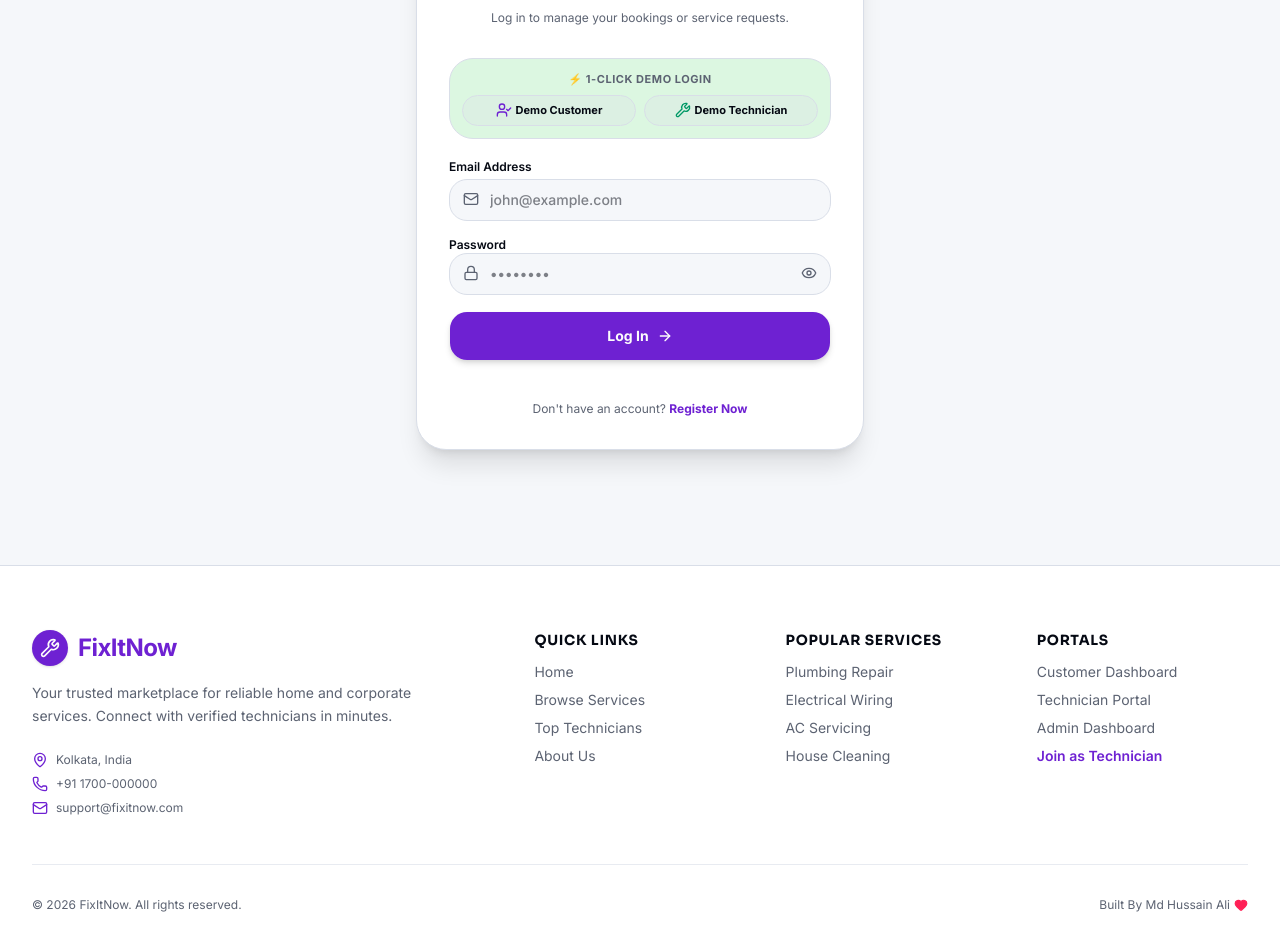
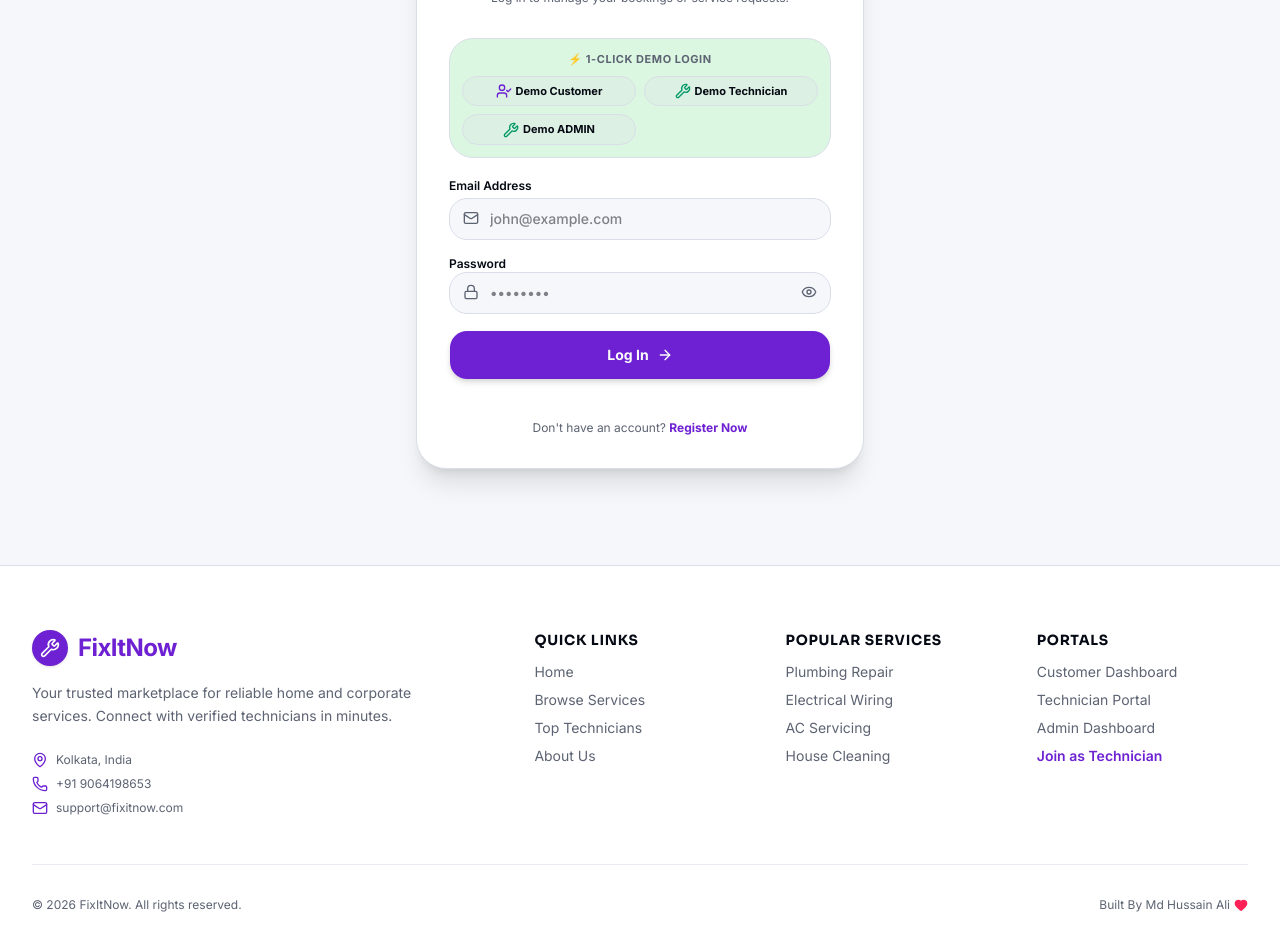
Before and after one commit to hussainali2023/fixit-frontend, a Next.js app: page /login in a window 1280 px wide. Shown: the part 300-1245 px from the top of the page. Built offline with nearby package versions, Linux system fonts and the light colour scheme; no server answers.

Commit message:
fix some issues

```diff
--- a/app/(authGroup)/_components/LoginForm.tsx
+++ b/app/(authGroup)/_components/LoginForm.tsx
@@ -11,8 +11,9 @@ import { zodResolver } from "@hookform/resolvers/zod";
 import { LoginAction } from "../_actions/authActions";
 import { toast } from "sonner";
 
-const DEMO_CUSTOMER = { email: "testcustomer999@fix.com", pass: "password123" };
+const DEMO_CUSTOMER = { email: "customer1@fix.com", pass: "123456" };
 const DEMO_TECHNICIAN = { email: "technician1@fix.com", pass: "123456" };
+const DEMO_ADMIN = { email: "admin@fix.com", pass: "123456" };
 
 const LoginForm = () => {
   const [showPassword, setShowPassword] = useState(false);
@@ -96,6 +97,17 @@ const LoginForm = () => {
             <Wrench className="w-3.5 h-3.5 text-emerald-600" />
             <span>Demo Technician</span>
           </Button>
+
+          <Button
+            type="button"
+            variant="outline"
+            size="sm"
+            onClick={() => handleQuickDemo(DEMO_ADMIN.email, DEMO_ADMIN.pass, "Admin")}
+            className="rounded-xl text-[11px] font-bold py-1.5 px-1 h-auto flex items-center justify-center gap-1 cursor-pointer hover:bg-emerald-500/10"
+          >
+            <Wrench className="w-3.5 h-3.5 text-emerald-600" />
+            <span>Demo ADMIN</span>
+          </Button>
         </div>
       </div>
 
--- a/app/(publicGroup)/_components/Contact.tsx
+++ b/app/(publicGroup)/_components/Contact.tsx
@@ -36,7 +36,7 @@ export function ContactForm() {
           Accept: "application/json",
         },
         body: JSON.stringify({
-          access_key: "e44c211f-c020-4e3f-9177-38685e1fb06b",
+          access_key: process.env.NEXT_PUBLIC_MESSAGE_KEY,
           name: formData.name,
           email: formData.email,
           subject: formData.subject,
@@ -101,7 +101,7 @@ export function ContactForm() {
               value={formData.email}
               onChange={handleChange}
               required
-              placeholder="abrarashhab98@gmail.com"
+              placeholder="iamhussainali2@gmail.com"
               className="rounded-xl text-xs"
             />
           </div>
--- a/app/(publicGroup)/_components/Footer.tsx
+++ b/app/(publicGroup)/_components/Footer.tsx
@@ -32,7 +32,7 @@ export function Footer() {
               </p>
               <p className="flex items-center gap-2">
                 <Phone className="w-4 h-4 text-primary shrink-0" />
-                <span>+91 1700-000000</span>
+                <span>+91 9064198653</span>
               </p>
               <p className="flex items-center gap-2">
                 <Mail className="w-4 h-4 text-primary shrink-0" />
--- a/app/(publicGroup)/contact/page.tsx
+++ b/app/(publicGroup)/contact/page.tsx
@@ -38,7 +38,7 @@ export default function ContactPage() {
                     <p className="font-bold text-foreground text-sm">
                       Customer Helpline
                     </p>
-                    <p className="text-muted-foreground">+91 1708-577675</p>
+                    <p className="text-muted-foreground">+91 9064198653</p>
                   </div>
                 </div>
 
@@ -50,7 +50,7 @@ export default function ContactPage() {
                     <p className="font-bold text-foreground text-sm">
                       Email Address
                     </p>
-                    <p className="text-muted-foreground">mahirjr98@gmail.com</p>
+                    <p className="text-muted-foreground">iamhussainali2@gmail.com</p>
                   </div>
                 </div>
 
@@ -63,7 +63,7 @@ export default function ContactPage() {
                       Headquarters
                     </p>
                     <p className="text-muted-foreground">
-                      Uttara, Kolkata, India
+                      Kolkata, India
                     </p>
                   </div>
                 </div>
```
